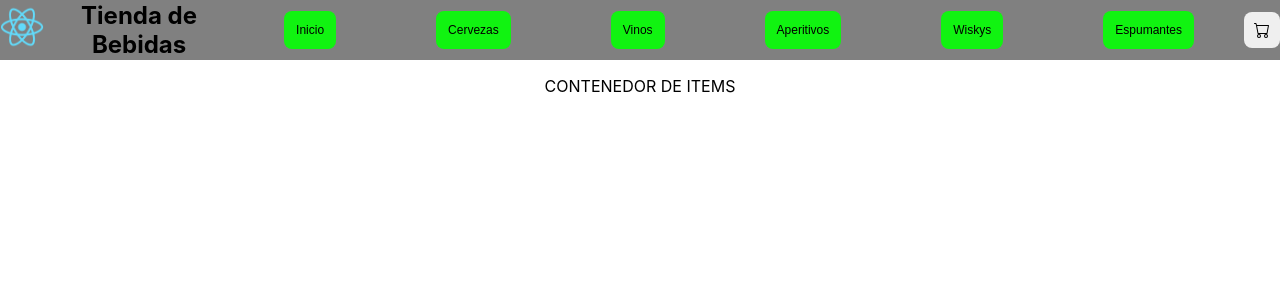
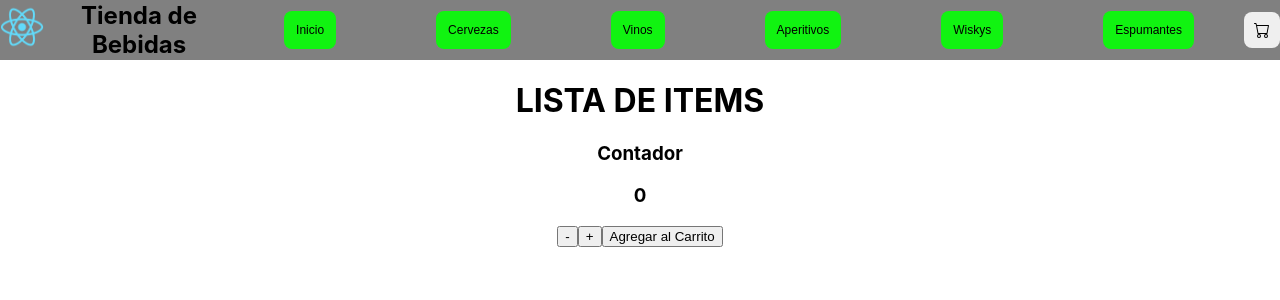
Before and after one commit to mauriciopedrosa/app, a React (Create React App) app: page / in a window 1280 px wide. Shown: the top 300 px of the page. Built offline with nearby package versions, Linux system fonts and the light colour scheme.

Commit message:
agregado el contador y boton de agregado

```diff
--- a/src/App.js
+++ b/src/App.js
@@ -1,16 +1,21 @@
 import './App.css';
 import NavBar from './components/Navbar/NavBar';
-import ItemList from './components/ItemListContainer/ItemListContainer';
-//ya me reconocio la importacion del navbar desde mi carpeta componentes
+import ContenedorItems from './components/ContenedorItems/ContenedorItems';
+
 
 function App() {
+
+
+
   return (
     <div className="App">
       <NavBar />
-      <ItemList />
+      <ContenedorItems />
+
     </div>
 
   );
 }
 
+
 export default App;
--- /dev/null
+++ b/src/components/Contador/Contador.css
@@ -0,0 +1,52 @@
+.container-buton {
+    display: flex;
+    flex-direction: column;
+    align-items: center;
+    /* min-width: 13%; */
+    width: 200px;
+    border: 2px solid black;
+    border-radius: 7px;
+    padding: 5px;
+}
+
+.container-agregar-restar {
+    display: flex;
+    justify-content: space-between;
+    align-items: center;
+    width: 150px;
+}
+
+.container-agregar-restar button {
+    background-color: transparent;
+    border: none;
+    border-radius: 100%;
+    cursor: pointer;
+    font-size: 17px;
+    width: 38px;
+    height: 38px;
+    transition: all 0.3s ease-in-out;
+}
+
+.container-agregar-restar button:hover {
+    background-color: aquamarine;
+}
+
+.add {
+    background-color: aquamarine;
+    color: black;
+    border: none;
+    border-radius: 7px;
+    padding: 5px;
+    font-size: 17px;
+}
+
+.disabled {
+    background-color: aquamarine;
+    color: black;
+    border: none;
+    border-radius: 7px;
+    padding: 5px;
+    font-size: 17px;
+    opacity: 0.3;
+    cursor: not-allowed;
+}
--- /dev/null
+++ b/src/components/Contador/Contador.js
@@ -0,0 +1,31 @@
+import { useState } from 'react';
+import './Contador.css';
+
+    const Contador = ({stock = 1,inicial = 1, onAdd}) => {
+        const [cantidad,setCantidad] =useState(0);
+
+        const agregar = () => {
+            if(cantidad < stock){
+            setCantidad(cantidad + 1)
+            }
+
+        }
+        const restar = () => {
+            if(cantidad > 0) {
+                setCantidad(cantidad - 1)
+            }
+        }
+
+
+        return(
+            <div align="center">
+                <h3>Contador</h3>
+                <h3>{cantidad}</h3>
+                <button onClick={restar}>-</button>
+                <button onClick={agregar}>+</button>
+                <button onClick={() => onAdd(cantidad)}>Agregar al Carrito</button>
+            </div>
+        )
+    }
+
+export default Contador
--- /dev/null
+++ b/src/components/ContenedorItems/ContenedorItems.js
@@ -0,0 +1,16 @@
+import './ContenedorItems.css'
+import Contador from '../Contador/Contador'
+
+const ContenedorItems = ({titulo = 'LISTA DE ITEMS'}) => {
+    const resolverOnAdd = (cantidad) => {
+        console.log(`Se agregaron ${cantidad}`)
+    }
+    return (
+        <div className='ContenedorItems'>
+            <h1>{titulo}</h1>
+            <Contador stock={5} inicial ={1} onAdd={resolverOnAdd}/>
+        </div>
+    )
+}
+
+export default ContenedorItems
--- a/src/components/ItemListContainer/ItemListContainer.js
+++ /dev/null
@@ -1,8 +0,0 @@
-const ItemList = () => {
-
-    return (
-        <p>CONTENEDOR DE ITEMS</p>
-    )
-}
-
-export default ItemList
```
Also changed, not shown: src/components/Contador/Contador_Comentado.js (added, +42 -0 lines), src/components/ContenedorItems/ContenedorItems.css (added).
